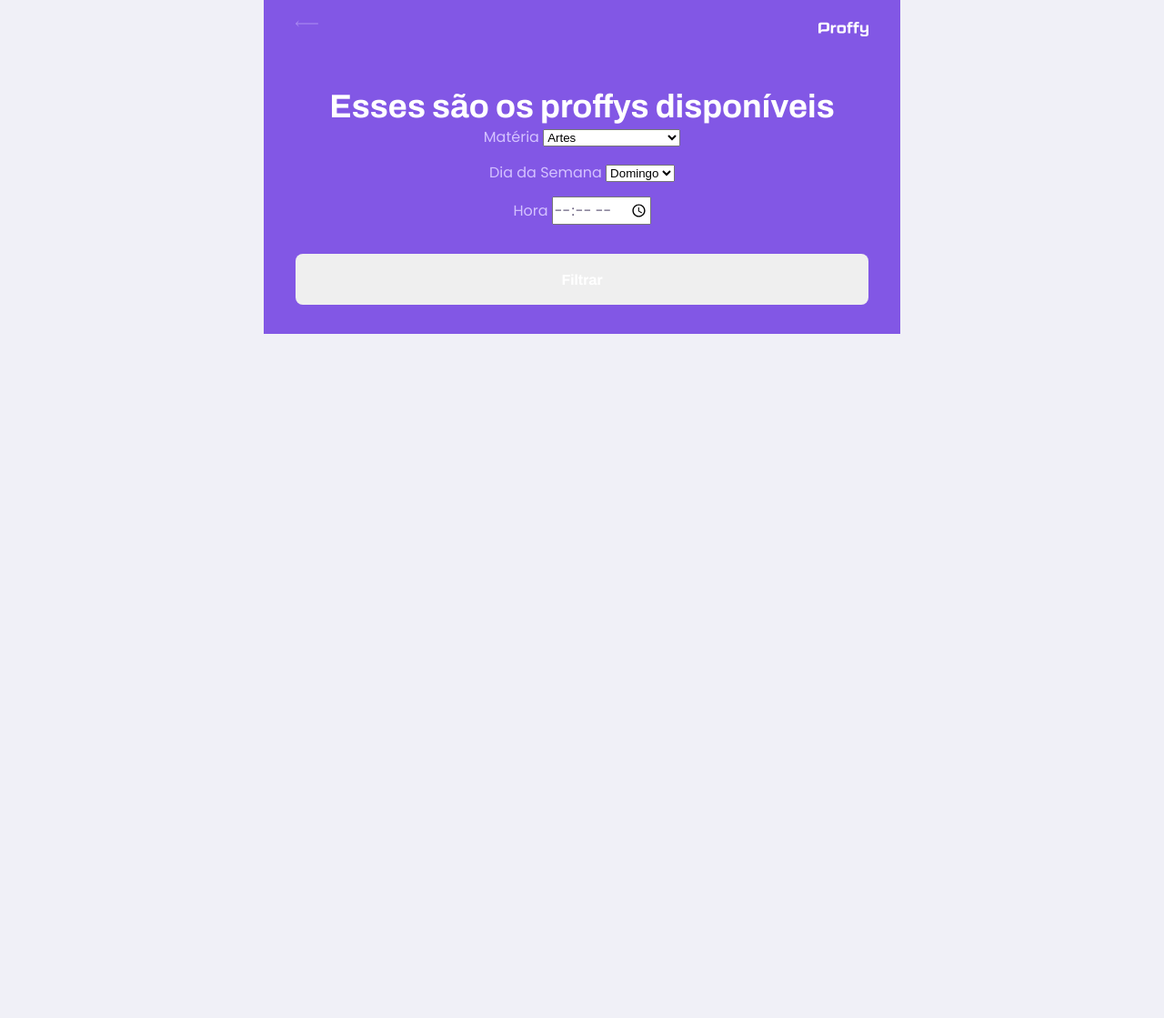
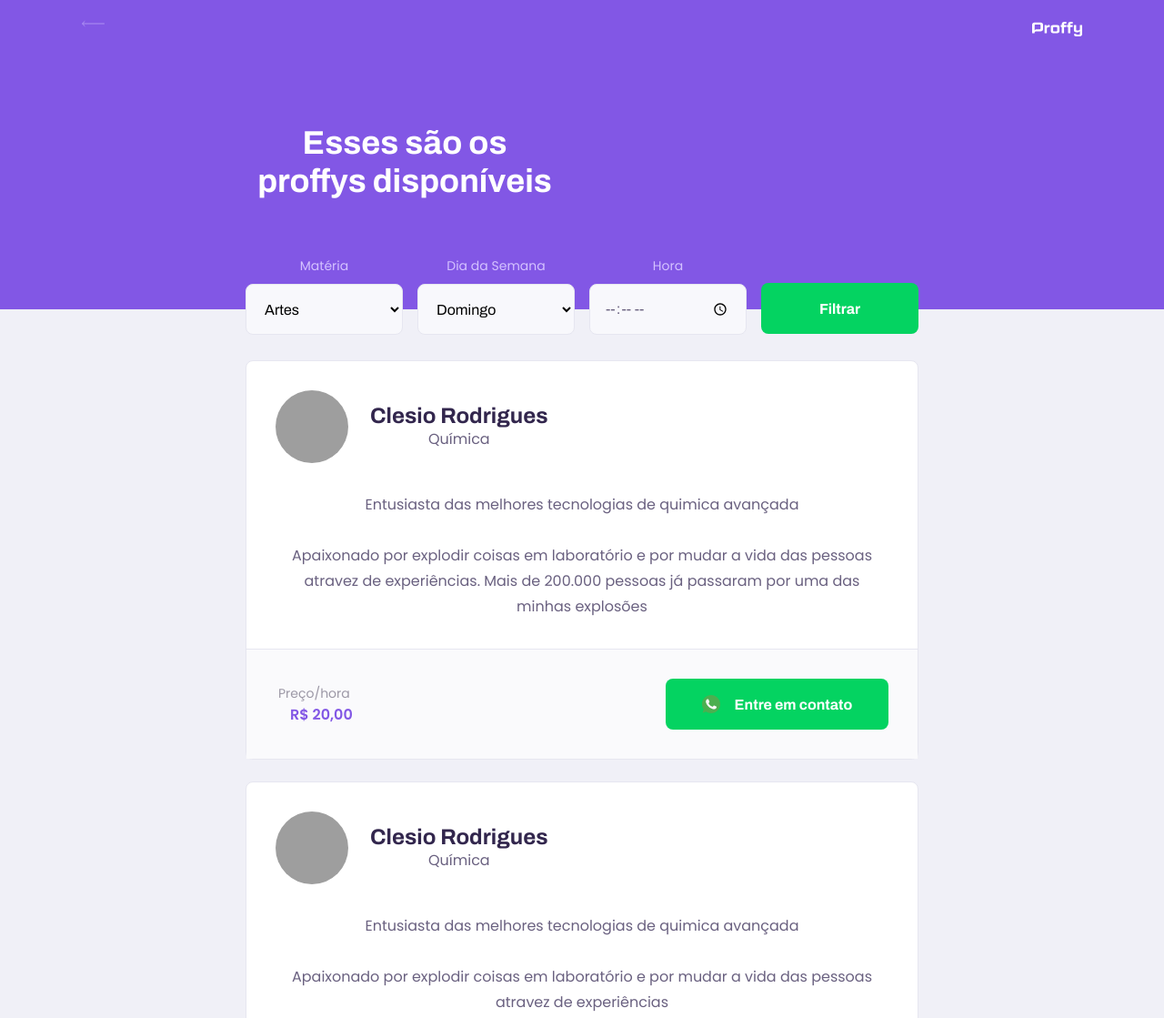
Before and after one commit to clesiorods/proffy, a plain HTML site: page study.html in a window 1280 px wide. Shown: the top 1119 px of the page at 91% size. Before the commit the page ends 800 px from the top, so only its background shows below. Drawn offline with Linux system fonts and the light colour scheme; grey boxes are pictures that could not be loaded.

Commit message:
Aula 02 finalizada

```diff
--- a/study.html
+++ b/study.html
@@ -60,6 +60,38 @@
             </div>
 
         </header>
+        <main>
+            <article class="teacher-item">
+                <header>
+                    <img src="https://avatars0.githubusercontent.com/u/20101892?v=4" alt="Avatar">
+                    <div>
+                        <strong>Clesio Rodrigues</strong>
+                        <span>Química</span>
+                    </div>
+                </header>
+                <p>Entusiasta das melhores tecnologias de quimica avançada<br><br>Apaixonado por explodir coisas em laboratório e por mudar a vida das pessoas atravez de experiências. Mais de 200.000 pessoas já passaram por uma das minhas explosões</p>
+                <footer>
+                    <p>Preço/hora<strong>R$ 20,00</strong></p>
+                    <button type="button"> <img src="/images/icons/whatsapp.svg" alt="whatsapp"> Entre em contato</button>
+                </footer>
+            </article>
+
+            <article class="teacher-item">
+                <header>
+                    <img src="https://avatars0.githubusercontent.com/u/20101892?v=4" alt="Avatar">
+                    <div>
+                        <strong>Clesio Rodrigues</strong>
+                        <span>Química</span>
+                    </div>
+                </header>
+                <p>Entusiasta das melhores tecnologias de quimica avançada<br><br>Apaixonado por explodir coisas em laboratório e por mudar a vida das pessoas atravez de experiências</p>
+                <footer>
+                    <p>Preço/hora<strong>R$ 20,00</strong></p>
+                    <button type="button"> <img src="/images/icons/whatsapp.svg" alt="whatsapp"> Entre em contato</button>
+                </footer>
+            </article>
+
+        </main>
     </div>
 
 
--- a/styles/partials/page-study.css
+++ b/styles/partials/page-study.css
@@ -37,6 +37,8 @@
 .page-header .header-content {
   width: 90%;
   margin: 3.2rem auto;
+
+  position: relative;
 }
 
 .page-header .header-content strong {
@@ -57,6 +59,7 @@
 #search-teachers button {
   width: 100%;
   height: 5.6rem;
+  background: var(--color-secondary);
   color: var(--color-button-text);
   border: 0;
   border-radius: .8rem;
@@ -73,3 +76,205 @@
 #search-teachers button:hover {
   background-color: var(--color-secondary-dark);
 }
+
+.select-block label,
+.input-block label {
+  font-size: 1.4rem;
+  color: var(--color-text-complement);
+}
+
+.input-block input,
+.select-block select {
+  width: 100%;
+  height: 5.6rem;
+  margin-top: .8rem;
+  border-radius: .8rem;
+  background: var(--color-input-background);
+  border: 1px solid var(--color-line-in-white);
+  outline: 0;
+  padding: 0 1.6rem;
+  font: 1.6rem Archivo;
+}
+
+.input-block {
+  position: relative;
+}
+
+.input-block:focus-within::after {
+  content: "";
+
+  width: calc(100% - 3.2rem);
+  height: 2px;
+  background: var(--color-primary-light);
+
+  position: absolute;
+  left: 1.6rem;
+  bottom: 0px;
+
+}
+
+#page-study main {
+  margin: 3.2rem auto;
+  width: 90%;
+}
+
+.teacher-item {
+  background-color: var(--color-box-base);
+  border: 1px solid var(--color-line-in-white);
+  border-radius: .8rem;
+  margin-top: 2.4rem;
+}
+
+.teacher-item header {
+  padding: 3.2rem 2rem;
+  display: flex;
+  align-items: center;
+}
+
+.teacher-item header img {
+  width: 8rem;
+  height: 8rem;
+  border-radius: 50%;
+}
+
+.teacher-item header div {
+  margin-left: 2.4rem;
+}
+
+.teacher-item header div strong {
+  font: 700 2.4rem Archivo;
+  display: block;
+  color: var(--color-text-title);
+}
+
+.teacher-item header div spam {
+  font-size: 1.6rem;
+  display: block; /* É necessário para o margin-top funciar */
+  margin-top: .4rem;
+}
+
+.teacher-item > p {
+  padding: 0 2rem;
+  font-size: 1.6rem;
+  line-height: 2.8rem;
+}
+
+.teacher-item footer {
+  padding: 3.2rem 2rem;
+  background-color: var(--color-box-footer);
+  border-top: 1px solid var(--color-line-in-white);
+  margin-top: 3.2rem;
+
+  display: flex;
+  align-items: center;
+  justify-content: space-between;
+}
+
+.teacher-item footer p {
+  font-size: 1.4rem;
+  line-height: 2.4rem;
+  color: var(--color-text-complement);
+}
+
+.teacher-item footer p strong {
+  font-size: 1.6rem;
+  color: var(--color-primary);
+  display: block;
+}
+
+.teacher-item footer button {
+  width: 20rem;
+  height: 5.6rem;
+  background-color: var(--color-secondary);
+  color: var(--color-button-text);
+  border: 0;
+  border-radius: .8rem;
+  cursor: pointer;
+  font: 700 1.4rem Archivo;
+
+  display: flex;
+  align-items: center;
+  justify-content: space-evenly;
+
+  text-decoration: none;
+
+  transition: background .2s;
+  margin-left: 1.6rem;
+}
+
+.teacher-item footer button:hover {
+  background-color: var(--color-secondary-dark);
+}
+
+
+@media (min-width: 700px) {
+  #page-study #container {
+    max-width: 100vw;
+  }
+
+  .page-header {
+    height: 340px;
+  }
+
+  .page-header .top-bar-container {
+    max-width: 1100px;
+  }
+
+  .page-header .header-content {
+    max-width: 740px;
+
+    margin: 0 auto;
+
+    flex: 1 1;
+    padding-bottom: 48px;
+    display: flex;
+    flex-direction: column;
+    justify-content: center;
+  }
+
+  .page-header .header-content strong {
+    max-width: 350px;
+  }
+
+  .teacher-item header,
+  .teacher-item footer {
+    padding: 32px;
+  }
+
+  #search-teachers {
+    display: grid;
+    grid-template-columns: repeat(4, 1fr);
+    gap: 16px;
+    position: absolute;
+    bottom: -28px;
+  }
+
+  #page-study main {
+    padding: 32px 0;
+    max-width: 740px;
+    margin: 0 auto;
+  }
+
+  #search-teachers .select-block {
+    margin-bottom: 0;
+  }
+
+  .teacher-item > p {
+    padding: 0 32px;
+  }
+  .teacher-item footer strong {
+    display: initial;
+    margin-left: 16px;
+  }
+
+  .teacher-item footer button {
+    width: 245px;
+    font-size: 16px;
+    justify-content: center;
+  }
+
+  .teacher-item footer button img {
+    margin-right: 16px;
+  }
+
+}
```
